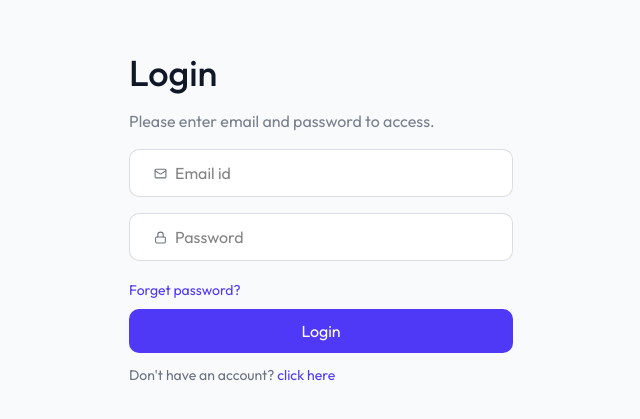
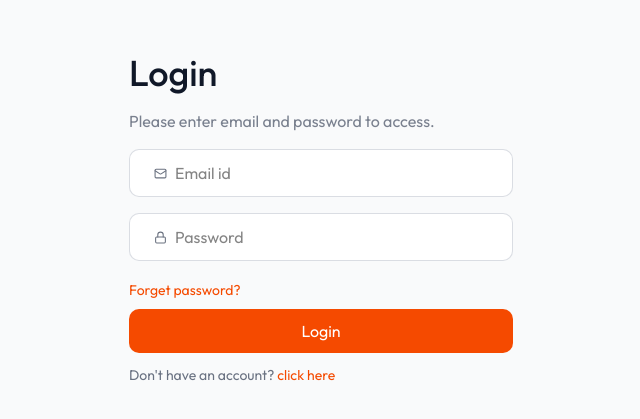
Before and after one commit to rajpurohitmohit/resume-builder, a React (Vite) app in the folder client/: page /login in a window 1280 px wide. Shown: the part 159-578 px from the top of the page, without its empty margins (319-959 px from the left). Built offline with nearby package versions, Linux system fonts and the light colour scheme; no server answers.

Commit message:
Changing the theme

```diff
--- a/client/src/components/ExperienceForm.tsx
+++ b/client/src/components/ExperienceForm.tsx
@@ -1,11 +1,5 @@
 import api from "@/configs/api";
-import {
-  Briefcase,
-  Loader2,
-  Plus,
-  Sparkles,
-  Trash2,
-} from "lucide-react";
+import { Briefcase, Loader2, Plus, Sparkles, Trash2 } from "lucide-react";
 import { useState } from "react";
 import { useSelector } from "react-redux";
 
@@ -163,7 +157,7 @@ const ExperienceForm = ({ data, onChange }: ExperienceFormProps) => {
                     Job Description
                   </label>
                   <button
-                    className="flex items-center gap-1 px-2 py-1 text-xs bg-purple-100 text-purple-700 rounded hover:bg-purple-200 transition-colors disabled:opacity-50"
+                    className="flex items-center gap-1 px-2 py-1 text-xs bg-green-100 text-green-700 rounded hover:bg-green-200 transition-colors disabled:opacity-50"
                     disabled={
                       generatingIndex === index ||
                       !experience.position ||
--- a/client/src/components/ProfessionalSummaryForm.tsx
+++ b/client/src/components/ProfessionalSummaryForm.tsx
@@ -56,7 +56,7 @@ const ProfessionalSummaryForm = ({
           </p>
         </div>
         <button
-          className="flex items-center gap-2 px-3 py-1 text-sm bg-purple-100 text-purple-700 rounded hover:bg-purple-200 transition-colors disabled:opacity-50"
+          className="flex items-center gap-2 px-3 py-1 text-sm bg-green-100 text-green-700 rounded hover:bg-green-200 transition-colors disabled:opacity-50"
           disabled={isGenerating}
           onClick={generateSummary}
         >
--- a/client/src/components/home/Hero.tsx
+++ b/client/src/components/home/Hero.tsx
@@ -20,7 +20,7 @@ const Hero = () => {
           height="42"
           viewBox="0 0 128 42"
           fill="none"
-          xmlns="http://www.w3.org/2000/svg"
+          xmlns="www.github.com/rajpurohitmohit"
         >
           <path
             d="M0 0H27.7325V14H13.8663L0 0ZM0 14H13.8663L27.7325 28H0V14ZM0 28H13.8663V42L0 28Z"
--- a/client/src/configs/theme.ts
+++ b/client/src/configs/theme.ts
@@ -3,8 +3,8 @@
 
 export const theme = {
   // Main brand color - change this to update the entire theme
-  // Options: "green", "blue", "purple", "orange", "red", "pink", "indigo", "teal", "cyan"
-  primary: "indigo",
+  // Options: "green", "blue", "green", "orange", "red", "pink", "indigo", "teal", "cyan"
+  primary: "orange",
 } as const;
 
 // Color mappings for Tailwind classes
@@ -37,18 +37,18 @@ export const colors = {
     ring: "ring-blue-500",
     svgStroke: "#2563EB",
   },
-  purple: {
-    text: "text-purple-600",
-    textHover: "hover:text-purple-600",
-    bg: "bg-purple-600",
-    bgHover: "hover:bg-purple-700",
-    bgLight: "bg-purple-400/10",
-    bgGradient: "from-purple-500 to-purple-600",
-    footerGradient: "from-white via-purple-200/60 to-white",
-    border: "border-purple-300",
-    stroke: "stroke-purple-600",
-    fill: "fill-purple-500",
-    ring: "ring-purple-500",
+  green: {
+    text: "text-green-600",
+    textHover: "hover:text-green-600",
+    bg: "bg-green-600",
+    bgHover: "hover:bg-green-700",
+    bgLight: "bg-green-400/10",
+    bgGradient: "from-green-500 to-green-600",
+    footerGradient: "from-white via-green-200/60 to-white",
+    border: "border-green-300",
+    stroke: "stroke-green-600",
+    fill: "fill-green-500",
+    ring: "ring-green-500",
     svgStroke: "#9333EA",
   },
   orange: {
--- a/client/src/pages/Dashboard.tsx
+++ b/client/src/pages/Dashboard.tsx
@@ -181,8 +181,8 @@ const Dashboard = () => {
             onClick={() => setShowUploadResume(true)}
             className="w-full bg-white sm:max-w-36 h-48 flex flex-col items-center justify-center rounded-lg gap-2 text-slate-600 border border-dashed border-slate-300 group hover: hover: shadow-1g transition-all duration-300 cursor-pointer"
           >
-            <UploadCloudIcon className="size-11 transition-all duration-300 p-2.5 bg-linear-to-br from-purple-300 to-purple-500 text-white rounded-full" />
-            <p className="text-sm group-hover:text-purple-600 transition-all duration-300">
+            <UploadCloudIcon className="size-11 transition-all duration-300 p-2.5 bg-linear-to-br from-green-300 to-green-500 text-white rounded-full" />
+            <p className="text-sm group-hover:text-green-600 transition-all duration-300">
               Upload Existing
             </p>
           </button>
--- a/client/src/pages/ResumeBuilder.tsx
+++ b/client/src/pages/ResumeBuilder.tsx
@@ -164,8 +164,10 @@ const ResumeBuilder = () => {
     typeof resumeData.personal_info.image === "object" &&
       formData.append("image", resumeData.personal_info.image);
 
-    const {data} = await api.put("/api/resumes/update", formData, {headers: {Authorization: token}})
-    setResumeData(data.resume)
+    const { data } = await api.put("/api/resumes/update", formData, {
+      headers: { Authorization: token },
+    });
+    setResumeData(data.resume);
     return data;
   };
 
@@ -307,14 +309,16 @@ const ResumeBuilder = () => {
                   />
                 )}
               </div>
-              <button className="bg-linear-to-br from-green-100 to-green-200 ring-green-300 text-green-600 ring hover:ring-green-400 transition-all rounded-md px-6 py-2 mt-6 text-sm" onClick={() => {
-                toast.promise(saveResume(), {
-                  loading: 'Saving...',
-                  success: 'Saved Successfully!',
-                  error: (err) => err?.message || 'Failed to save'
-                })
-              }
-              }>
+              <button
+                className="bg-linear-to-br from-green-100 to-green-200 ring-green-300 text-green-600 ring hover:ring-green-400 transition-all rounded-md px-6 py-2 mt-6 text-sm"
+                onClick={() => {
+                  toast.promise(saveResume(), {
+                    loading: "Saving...",
+                    success: "Saved Successfully!",
+                    error: (err) => err?.message || "Failed to save",
+                  });
+                }}
+              >
                 Save Changes
               </button>
             </div>
@@ -330,7 +334,7 @@ const ResumeBuilder = () => {
                   </button>
                 )}
                 <button
-                  className="flex items-center p-2 px-4 gap-2 text-xs bg-linear-to-br from-purple-100 to-purple-200 text-purple-600 ring-purple-300 rounded-lg hover:ring transition-ring"
+                  className="flex items-center p-2 px-4 gap-2 text-xs bg-linear-to-br from-green-100 to-green-200 text-green-600 ring-green-300 rounded-lg hover:ring transition-ring"
                   onClick={changeResumeVisibility}
                 >
                   {resumeData.public ? (
```
